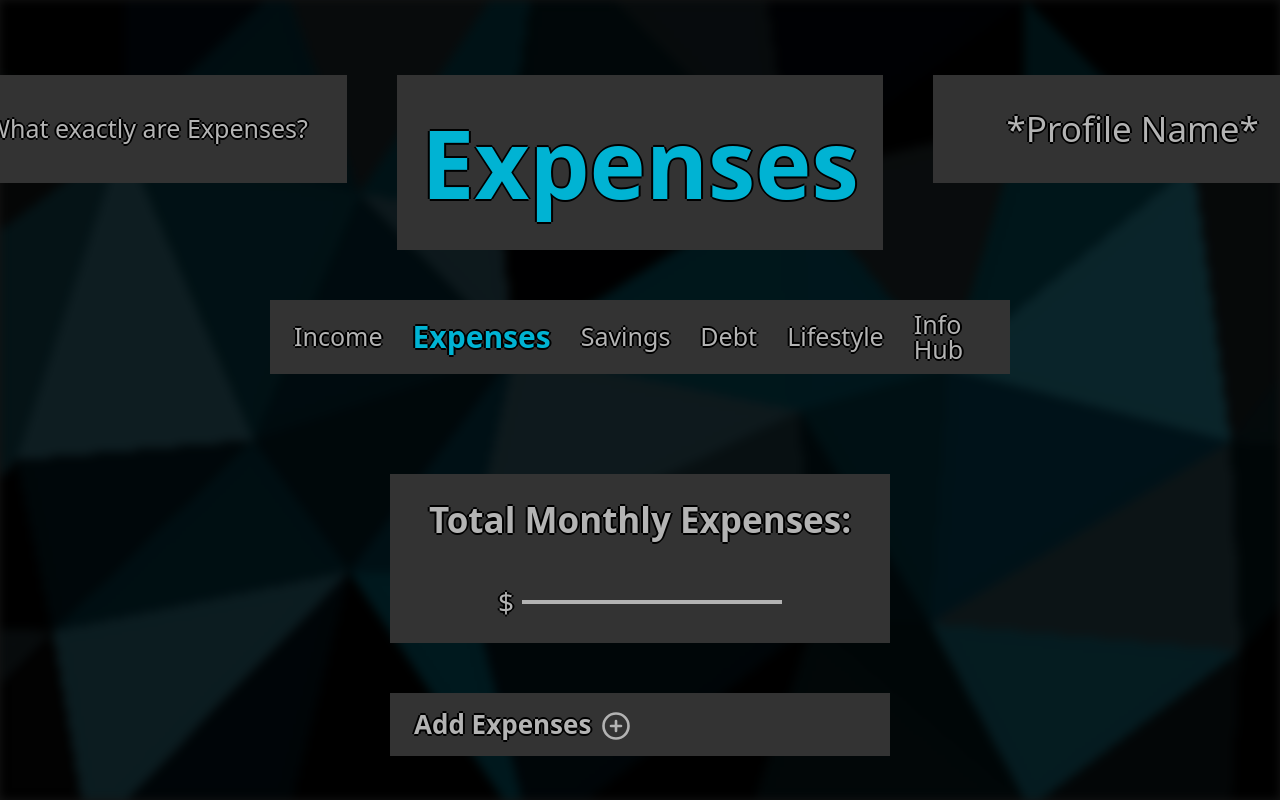
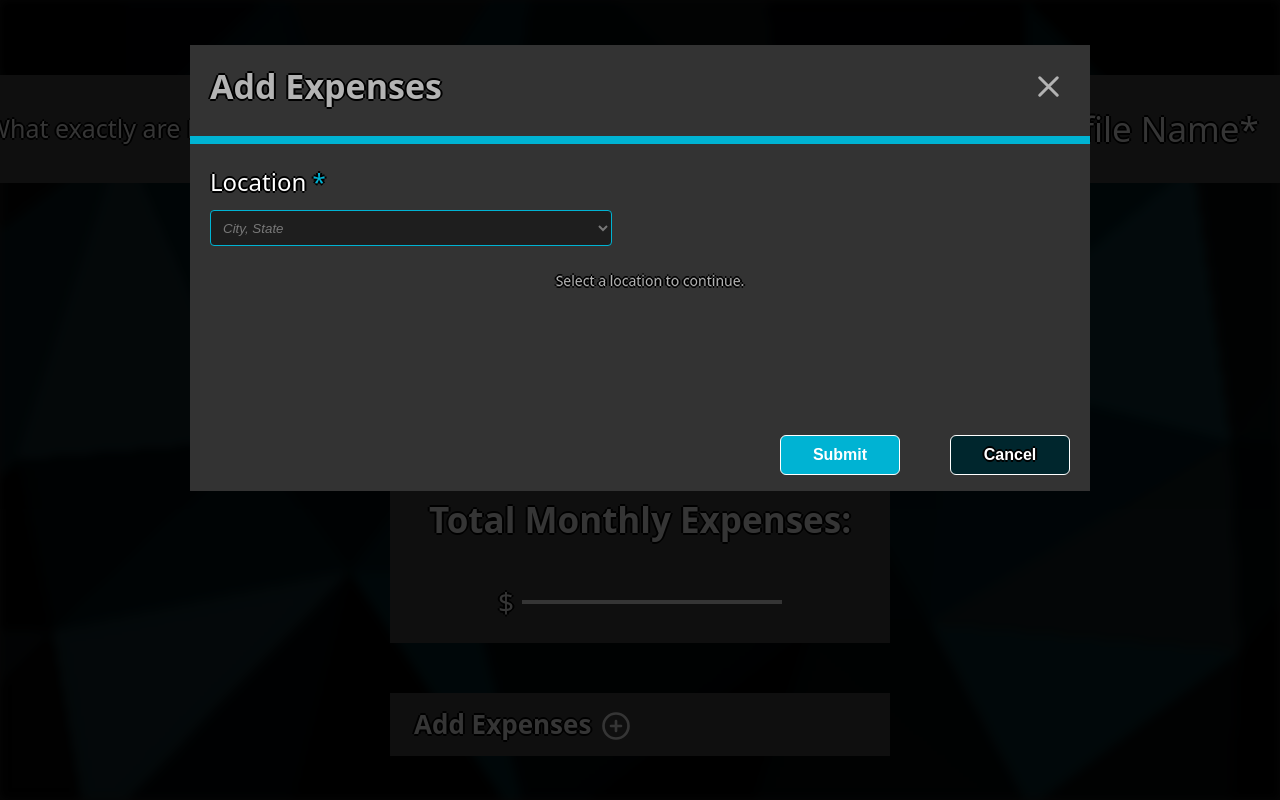
Before and after one commit to AlexXavierRuiz571/savr-budget-app, a React (Vite) app: page /expenses in a window 1280 px wide. Both pictures are taken after a click on the button "Add Expenses". Shown: the top 800 px of the page. Built offline with nearby package versions, Linux system fonts and the light colour scheme; no server answers.

Commit message:
Add AddExpenseModal w/ scroll-lock, header & footer content, and page-specific actions

```diff
--- a/src/components/Expenses/Expenses.jsx
+++ b/src/components/Expenses/Expenses.jsx
@@ -3,15 +3,18 @@ import { useEffect, useState } from "react";
 import ExpensesHeader from "./ExpensesHeader";
 import SecondaryNav from "../SecondaryNav/SecondaryNav.jsx";
 import addIcon from "../../assets/icons/add-icon.svg";
+import AddExpenseModal from "./modals/AddExpenseModal.jsx";
 
 function Expenses({ getCityDetails }) {
-  const [cityData, setCityData] = useState(null);
+  const [isAddExpenseModalOpen, setIsAddExpenseModalOpen] = useState(false);
 
-  useEffect(() => {
-    if (!getCityDetails) return;
+  const handleOpenAddExpenseModal = () => {
+    setIsAddExpenseModalOpen(true);
+  };
 
-    getCityDetails(2746);
-  }, [getCityDetails]);
+  const handleCloseAddExpenseModal = () => {
+    setIsAddExpenseModalOpen(false);
+  };
 
   return (
     <section className="expenses">
@@ -36,6 +39,7 @@ function Expenses({ getCityDetails }) {
               className="expenses__bar-action"
               type="button"
               aria-label="Add Expenses"
+              onClick={handleOpenAddExpenseModal}
             >
               <img
                 className="expenses__bar-icon"
@@ -47,6 +51,12 @@ function Expenses({ getCityDetails }) {
           </div>
         </div>
       </div>
+
+      <AddExpenseModal
+        isOpen={isAddExpenseModalOpen}
+        onClose={handleCloseAddExpenseModal}
+        getCityDetails={getCityDetails}
+      />
     </section>
   );
 }
--- a/src/components/Expenses/modals/AddExpenseModal.css
+++ b/src/components/Expenses/modals/AddExpenseModal.css
@@ -0,0 +1,206 @@
+.expenses-modal {
+  width: 100%;
+  max-width: 900px;
+}
+
+.add-expense__location {
+  margin-top: 8px;
+  margin-bottom: 24px;
+  padding-left: 20px;
+  padding-top: 20px;
+  display: flex;
+  flex-direction: column;
+  gap: 10px;
+  border-top: 8px solid #00b3d3;
+}
+
+.add-expense__grid {
+  display: grid;
+  grid-template-columns: 1fr 1fr;
+  gap: 40px;
+}
+
+.add-expense__left {
+  display: flex;
+  flex-direction: column;
+  gap: 20px;
+}
+
+.add-expense__right {
+  padding-left: 30px;
+  border-left: 5px solid #00323b;
+  display: flex;
+  flex-direction: column;
+  gap: 25px;
+}
+
+.add-expense__label {
+  font-size: 24px;
+  color: #ffffff;
+  font-weight: 500;
+}
+
+.add-expense__estimate-label {
+  font-size: 24px;
+  color: #ffffff;
+  font-weight: 500;
+  text-align: center;
+}
+
+.add-expense__required {
+  color: #00b3d3;
+}
+
+.add-expense__input,
+.add-expense__select {
+  max-width: 402px;
+  height: 36px;
+  background-color: #1e1e1e;
+  border: 1px solid #00b3d3;
+  color: #ffffff;
+  padding: 0 8px;
+  font-style: italic;
+  font-weight: 500;
+  border-radius: 4px;
+}
+
+.add-expense__select {
+  height: 36px;
+  background-color: #1e1e1e;
+  border: 1px solid #00b3d3;
+  color: #ffffff;
+  padding: 0 8px;
+}
+
+.add-expense__select:required:invalid {
+  color: rgba(255, 255, 255, 0.4);
+  font-style: italic;
+}
+
+.add-expense__select option {
+  color: #ffffff;
+  font-style: italic;
+}
+
+.add-expense__input::placeholder {
+  color: #b3b3b3;
+  font-style: italic;
+}
+
+.add-expense__radio-row {
+  display: flex;
+  gap: 30px;
+}
+
+.add-expense__radio {
+  font-size: 20px;
+  font-weight: 500;
+}
+
+.add-expense__estimate-button {
+  align-self: flex-start;
+  color: #ffffff;
+  background-color: #00b3d3;
+  border: 1px solid #ffffff;
+  padding: 12px 12px;
+  border-radius: 6px;
+  cursor: pointer;
+  align-self: center;
+  font-size: 16px;
+  font-weight: 600;
+  text-shadow: none;
+  transition:
+    background-color 0.2s ease,
+    color 0.2s ease;
+}
+
+.add-expense__estimate-button:hover {
+  background-color: #00323b;
+  border: 1px solid #ffffff;
+  color: #ffffff;
+  text-shadow: none;
+}
+
+.add-expense__estimate-button:disabled {
+  opacity: 0.5;
+  cursor: not-allowed;
+}
+
+.add-expense__placeholder {
+  font-size: 14px;
+  color: #b3b3b3;
+  text-align: center;
+}
+
+.add-expense__error {
+  color: #ff6b6b;
+  font-size: 13px;
+}
+
+.add-expense__ranges {
+  margin-top: 16px;
+  display: flex;
+  flex-direction: column;
+  gap: 45px;
+}
+
+.add-expense__range-row {
+  display: flex;
+  justify-content: space-between;
+  font-size: 18px;
+  font-weight: 500;
+}
+
+.add-expense__disclaimer-text {
+  font-size: 14px;
+  color: #b3b3b3;
+  margin-top: 50px;
+  text-align: center;
+}
+
+.add-expense__submit,
+.add-expense__cancel {
+  height: 40px;
+  min-width: 120px;
+  padding: 0 18px;
+  border-radius: 6px;
+  font-size: 16px;
+  font-weight: 600;
+  cursor: pointer;
+}
+
+.add-expense__submit {
+  background-color: #00b3d3;
+  border: 1px solid #ffffff;
+  color: #ffffff;
+  text-shadow: none;
+  transition:
+    background-color 0.2s ease,
+    color 0.2s ease;
+}
+
+.add-expense__submit:hover {
+  background-color: #00323b;
+  border: 1px solid #ffffff;
+  color: #ffffff;
+}
+
+.add-expense__submit:disabled {
+  opacity: 0.4;
+  cursor: not-allowed;
+}
+
+.add-expense__cancel {
+  background-color: #00262d;
+  color: #ffffff;
+  border: 1px solid #ffffff;
+  transition:
+    background-color 0.2s ease,
+    border-color 0.2s ease,
+    color 0.2s ease;
+}
+
+.add-expense__cancel:hover {
+  background-color: #000000;
+  border-color: #000000;
+}
--- a/src/components/Expenses/modals/AddExpenseModal.jsx
+++ b/src/components/Expenses/modals/AddExpenseModal.jsx
@@ -167,16 +167,38 @@ function AddExpenseModal({ isOpen, onClose, getCityDetails }) {
     onClose();
   };
 
+  const handleClose = () => {
+    resetForm();
+    onClose();
+  };
+
   return (
     <ModalWithForm
       isOpen={isOpen}
       title="Add Expenses"
-      onClose={onClose}
+      onClose={handleClose}
       onSubmit={handleSubmit}
       submitText="Submit"
       className="expenses-modal"
+      footerContent={
+        <>
+          <button
+            className="add-expense__submit"
+            type="button"
+            disable={!canSubmit}
           >
-      {/* Location first */}
+            Submit
+          </button>
+          <button
+            className="add-expense__cancel"
+            type="button"
+            onClick={handleClose}
+          >
+            Cancel
+          </button>
+        </>
+      }
+      headerContent={
         <div className="add-expense__location">
           <label className="add-expense__label">
             Location <span className="add-expense__required">*</span>
@@ -195,15 +217,17 @@ function AddExpenseModal({ isOpen, onClose, getCityDetails }) {
               </option>
             ))}
           </select>
-      </div>
 
-      {!isLocationSet ? (
+          {!cityId && (
             <p className="add-expense__placeholder">
               Select a location to continue.
             </p>
-      ) : (
+          )}
+        </div>
+      }
+    >
+      {isLocationSet && (
         <div className="add-expense__grid">
-          {/* LEFT SIDE */}
           <div className="add-expense__left">
             <label className="add-expense__label">
               Expense Type <span className="add-expense__required">*</span>
@@ -313,7 +337,6 @@ function AddExpenseModal({ isOpen, onClose, getCityDetails }) {
             </select>
           </div>
 
-          {/* RIGHT SIDE */}
           <div className="add-expense__right">
             <button
               className="add-expense__estimate-button"
@@ -340,7 +363,9 @@ function AddExpenseModal({ isOpen, onClose, getCityDetails }) {
               </p>
             ) : (
               <>
-                <label className="add-expense__label">Estimate Item</label>
+                <label className="add-expense__estimate-label">
+                  Estimate Item
+                </label>
                 <select
                   className="add-expense__select"
                   value={selectedGoodId}
@@ -373,6 +398,13 @@ function AddExpenseModal({ isOpen, onClose, getCityDetails }) {
                     </span>
                   </div>
                 </div>
+
+                <div className="add-expense__disclaimer">
+                  <p className="add-expense__disclaimer-text">
+                    Estimates are based on average costs for the selected
+                    location and may vary.
+                  </p>
+                </div>
               </>
             )}
           </div>
--- a/src/components/Modals/ModalWithForm/ModalWithForm.css
+++ b/src/components/Modals/ModalWithForm/ModalWithForm.css
@@ -5,8 +5,9 @@
   display: flex;
   justify-content: center;
   align-items: flex-start;
-  padding: 60px 16px;
+  padding: 45px 16px;
   z-index: 999;
+  overflow: hidden;
 }
 
 .modal__container {
@@ -14,6 +15,10 @@
   max-width: 900px;
   background-color: #333333;
   box-sizing: border-box;
+  max-height: calc(100vh - 90px);
+  display: flex;
+  flex-direction: column;
+  overflow: hidden;
 }
 
 .modal__header {
@@ -21,12 +26,11 @@
   justify-content: space-between;
   align-items: center;
   padding: 16px 20px;
-  border-bottom: 2px solid #555555;
 }
 
 .modal__title {
   margin: 0;
-  font-size: 22px;
+  font-size: 34px;
   color: #b3b3b3;
 }
 
@@ -40,8 +44,8 @@
 }
 
 .modal__close-icon {
-  width: 20px;
-  height: 20px;
+  width: 35px;
+  height: 35px;
   color: #b3b3b3;
 }
 
@@ -51,32 +55,22 @@
 
 .modal__form {
   margin: 0;
+  display: flex;
+  flex-direction: column;
+  min-height: 0;
 }
 
 .modal__body {
   padding: 20px;
+  overflow-y: auto;
+  min-height: 0;
+  scrollbar-color: rgba(255, 255, 255, 0.4) transparent;
 }
 
 .modal__actions {
   display: flex;
   justify-content: flex-end;
-  gap: 10px;
+  gap: 50px;
   padding: 16px 20px;
-  border-top: 2px solid #555555;
+  margin-top: 50px;
 }
-
-.modal__submit {
-  background-color: #555555;
-  color: #ffffff;
-  border: none;
-  padding: 8px 14px;
-  cursor: pointer;
-}
-
-.modal__cancel {
-  background-color: transparent;
-  color: #b3b3b3;
-  border: 1px solid #777777;
-  padding: 8px 14px;
-  cursor: pointer;
-}
--- a/src/components/Modals/ModalWithForm/ModalWithForm.jsx
+++ b/src/components/Modals/ModalWithForm/ModalWithForm.jsx
@@ -4,33 +4,59 @@ import { useEffect } from "react";
 function ModalWithForm({
   isOpen,
   title,
+  headerContent,
   onClose,
   onSubmit,
   children,
   className = "",
   submitText = "Submit",
   showSubmit = true,
+  showDefaultActions = true,
+  showCancel = true,
+  footerContent = null,
 }) {
+  const requestClose = () => {
+    onClose();
+  };
+
   useEffect(() => {
     if (!isOpen) return;
 
     const handleEscClose = (evt) => {
-      if (evt.key === "Escape") onClose();
+      if (evt.key === "Escape") requestClose();
     };
 
+    const prevOverflow = document.body.style.overflow;
+    const prevPaddingRight = document.body.style.paddingRight;
+
+    const scrollbarWidth =
+      window.innerWidth - document.documentElement.clientWidth;
+    document.body.style.overflow = "hidden";
+    if (scrollbarWidth > 0) {
+      document.body.style.paddingRight = `${scrollbarWidth}px`;
+    }
+
     document.addEventListener("keydown", handleEscClose);
-    return () => document.removeEventListener("keydown", handleEscClose);
-  }, [isOpen, onClose]);
+    return () => {
+      document.removeEventListener("keydown", handleEscClose);
+      document.body.style.overflow = prevOverflow;
+      document.body.style.paddingRight = prevPaddingRight;
+    };
+  }, [isOpen]);
 
   if (!isOpen) return null;
 
   const handleOverlayMouseDown = (evt) => {
-    if (evt.target.classList.contains("modal")) onClose();
+    if (evt.target.classList.contains("modal")) requestClose();
   };
 
   return (
     <div className="modal" onMouseDown={handleOverlayMouseDown}>
-      <div className={`modal__container ${className}`} role="dialog" aria-modal="true">
+      <div
+        className={`modal__container ${className}`}
+        role="dialog"
+        aria-modal="true"
+      >
         <div className="modal__header">
           <h2 className="modal__title">{title}</h2>
 
@@ -38,7 +64,7 @@ function ModalWithForm({
             className="modal__close"
             type="button"
             aria-label="Close modal"
-            onClick={onClose}
+            onClick={requestClose}
           >
             <img
               className="modal__close-icon"
@@ -49,9 +75,16 @@ function ModalWithForm({
           </button>
         </div>
 
+        {headerContent && (
+          <div className="modal__header-accent">{headerContent}</div>
+        )}
+
         <form className="modal__form" onSubmit={onSubmit}>
           <div className="modal__body">{children}</div>
 
+          {footerContent ? (
+            <div className="modal__actions">{footerContent}</div>
+          ) : showDefaultActions ? (
             <div className="modal__actions">
               {showSubmit && (
                 <button className="modal__submit" type="submit">
@@ -59,10 +92,17 @@ function ModalWithForm({
                 </button>
               )}
 
-            <button className="modal__cancel" type="button" onClick={onClose}>
+              {showCancel && (
+                <button
+                  className="modal__cancel"
+                  type="button"
+                  onClick={requestClose}
+                >
                   Cancel
                 </button>
+              )}
             </div>
+          ) : null}
         </form>
       </div>
     </div>
```
Lines whose indentation alone changed are shown as unchanged.
